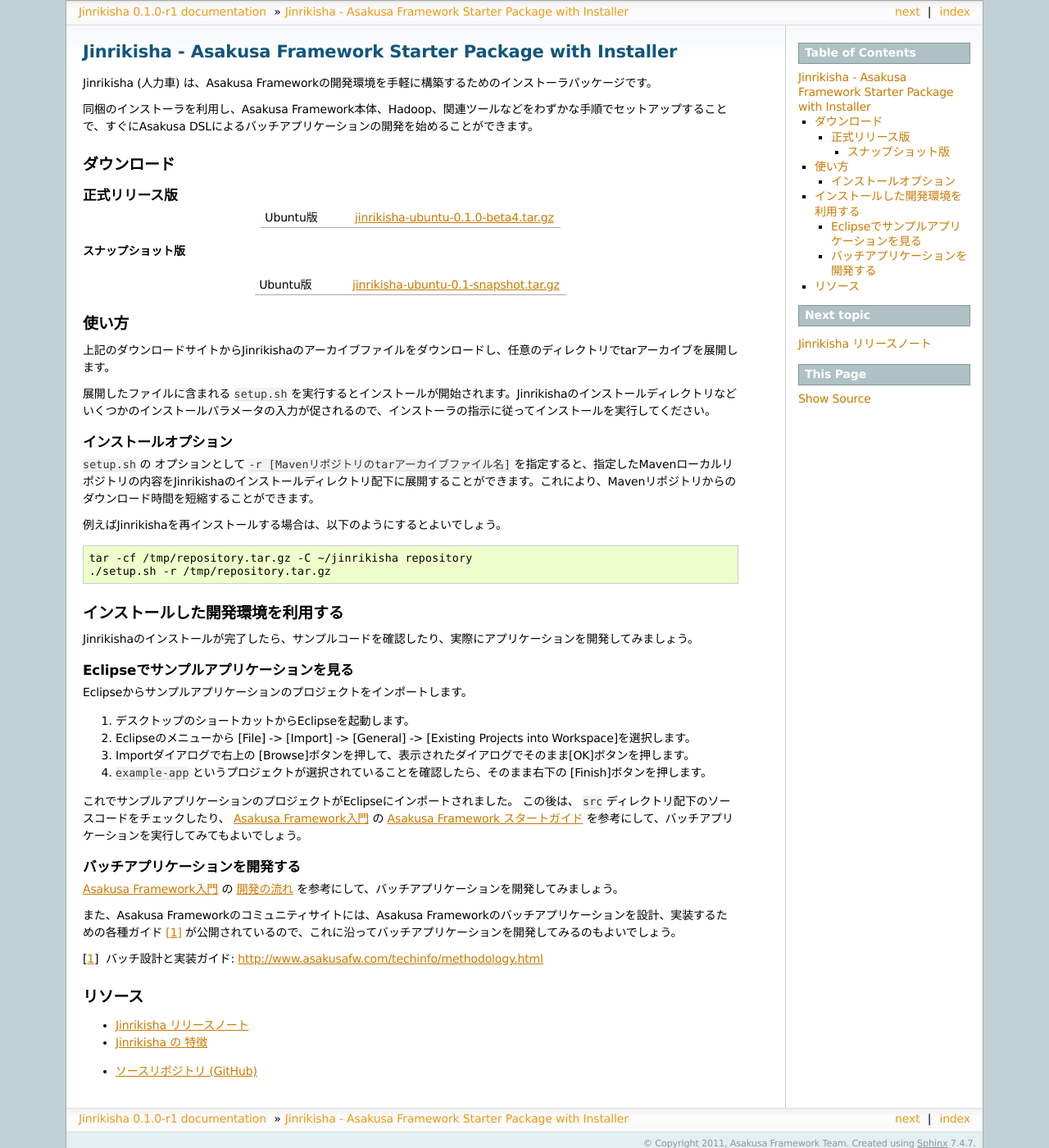
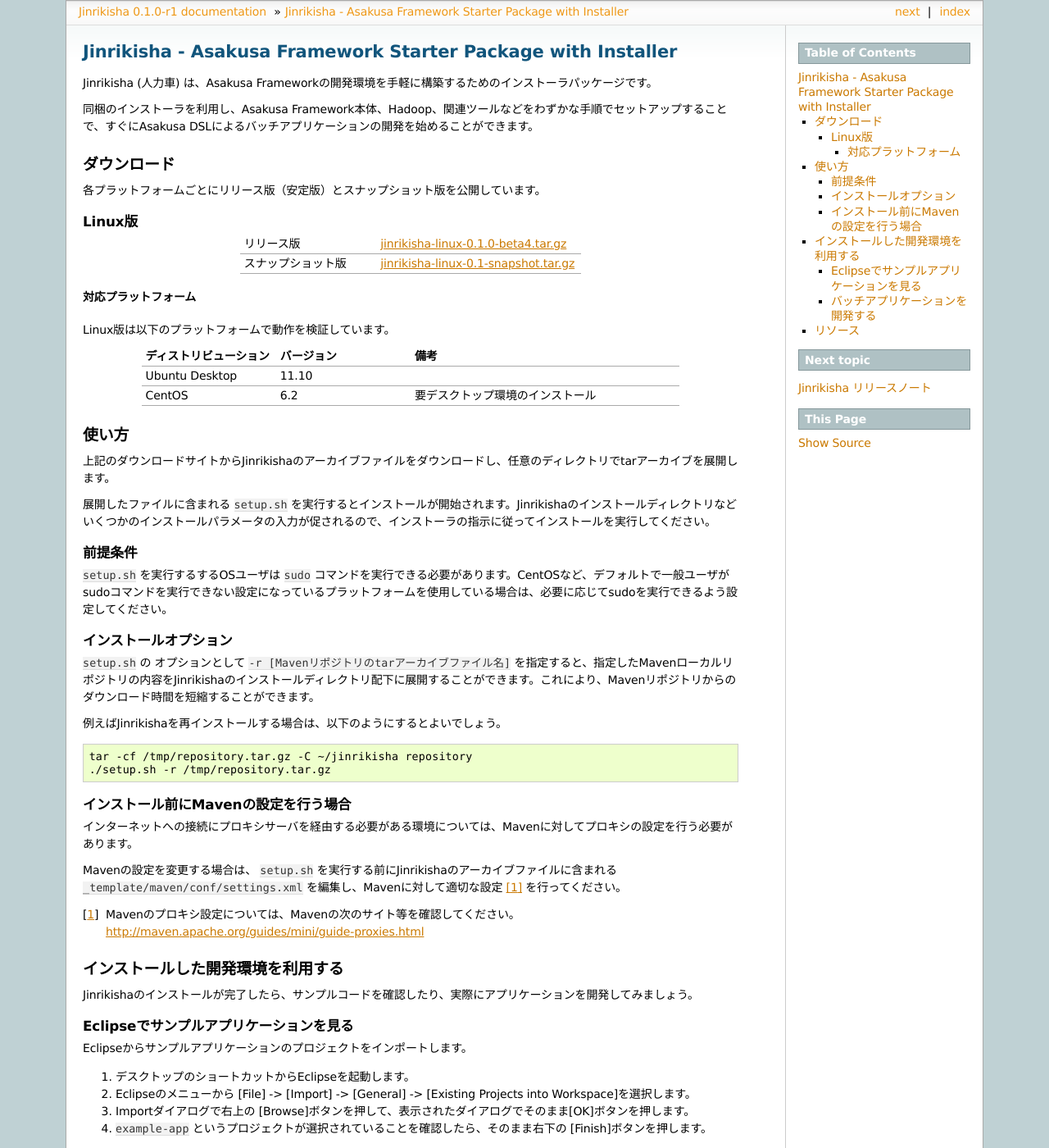
Before and after one commit to asakusafw/asakusafw-starter, a Sphinx documentation site: the page built from jinrikisha/docs/ja/source/index.rst, in a window 1280 px wide and 1400 px high. Shown: the whole window at 82% size. Built offline with Sphinx 7.4.7, drawn with Linux system fonts in a browser that asks for light colours; formulas are drawn with MathJax 3.

Commit message:
Supported CentOS and eliminated some dependencies for Ubuntu.

```diff
--- a/jinrikisha/docs/ja/source/feature.rst
+++ b/jinrikisha/docs/ja/source/feature.rst
@@ -11,9 +11,9 @@
 
 Javaのインストール
 ------------------
-Ubuntu版では、Javaのインストールが行われていない場合、 `OpenJDK`_ を自動インストールすることでJavaのインストールを自動化することができます。本格的なアプリケーションの開発時にはOpenJDKの使用は推奨しませんが、Asakusa Frameworkを簡単に試すには便利なオプションです [#]_ 。
+Ubuntu版では、Javaのインストールが行われていない場合、 `OpenJDK`_ を自動インストールすることでJavaのインストールを自動化することができます。本格的なアプリケーションの開発時にはOpenJDKの使用は推奨しませんが、Asakusa Frameworkを簡単に試すには便利なオプションです。
 
-..  [#] とりあえずOpenJDKで試用し、後からOracleJDKに切り替えることもできます。
+とりあえずOpenJDKで試用し、後からOracleJDKに切り替えることもできます。JDKを切り替える場合、Jinrikishaのインストールディレクトリ配下の ``.rikisha_profile`` に定義されているJAVA_HOMEの値を変更してください。
 
 Mavenのインストールとセットアップ
 ---------------------------------
@@ -23,6 +23,8 @@
 ----------------------------------
 HadoopはJinrikishaによって自動的にインストールされます。JinrikishaはHadoopのディストリビューションとして、 `Cloudera's Distribution including Apache Hadoop Version 3 (CDH3)`_ をイ
 ンストールします。
+
+デフォルトではHadoopはスタンドアロンモードで動作します。
 
 環境変数の設定
 --------------
@@ -37,15 +39,35 @@
 Asakusa Frameworkのインストールとサンプルアプリケーションの作成、ビルドがJinrikishaによって自動的に行われます。
 
 1つのディレクトリ配下にすべてのコンポーネントをインストール
------------------------------------------------------------
-Jinrikisha のインストール時に指定した単一のディレクトリ配下に、HadoopやEclipseなど、Asakusa Frameworkの開発に必要なすべてのコンポーネントをインストールします [#]_ 。環境を汚さない
-ため、とりあえず触ってみようという方でも安心して使えるでしょう。
+===========================================================
+Jinrikisha のインストール時に指定した単一のディレクトリ配下に、HadoopやEclipseなど、Asakusa Frameworkの開発に必要なすべてのコンポーネントをインストールします [#]_ 。既にHadoopやMavenが入っている環境と共存することなども容易になっています。
 
-また、既にHadoopやMavenが入っている環境と共存することなども容易になっています。
+..  [#] Java本体についてはOSのパッケージ管理システムの仕様に依存します。また、OSユーザのプロファイル設定ファイル( ``$HOME/.profile`` または ``$HOME/.bash_profile`` )に対する設定の追加や、デスクトップに対するショートカットを加えるような処理については、インストール時にこれらの設定を行うかどうかを選択します。
 
-例外的に、JinrikishaのインストーラがOSユーザのプロファイル設定ファイル( ``$HOME/.profile`` )やデスクトップのショートカットなどに設定を加えるような処理については、インストール時に>設定を行うかどうかを選択することができます。
+インストールディレクトリ構成
+----------------------------
+Jinrikisha のインストールディレクトリ配下の構成を以下に示します。
 
-..  [#] Java本体についてはOSのパッケージ管理システムの仕様に依存します。
+..  list-table::
+    :widths: 3 7
+    :header-rows: 1
+
+    * - ディレクトリ/ファイル
+      - 説明
+    * - ``asakusa``
+      - Asakusa Frameworkのインストールディレクトリ
+    * - ``eclipse``
+      - Eclipseのインストールディレクトリ
+    * - ``hadoop``
+      - Hadoopのインストールディレクトリ
+    * - ``maven``
+      - Mavenのインストールディレクトリ
+    * - ``repository``
+      - Mavenのローカルリポジトリ用ディレクトリ
+    * - ``workspace``
+      - Eclipseのワークスペース用ディレクトリ
+    * - ``.rikisha_profile``
+      - Jinrikshaでセットアップした各ソフトウェアの動作に必要な環境変数の設定ファイル
 
 ..  _`Asakusa Framework入門`: http://asakusafw.s3.amazonaws.com/documents/0.2/release/ja/html/introduction/index.html
 ..  _`Asakusa Framework スタートガイド`: http://asakusafw.s3.amazonaws.com/documents/0.2/release/ja/html/introduction/start-guide.html
--- a/jinrikisha/docs/ja/source/index.rst
+++ b/jinrikisha/docs/ja/source/index.rst
@@ -7,33 +7,48 @@
 
 ダウンロード
 ============
+各プラットフォームごとにリリース版（安定版）とスナップショット版を公開しています。
 
-正式リリース版
---------------
+Linux版
+-------
 ..  list-table::
-    :widths: 3 7
+    :widths: 4 6
 
-    * - Ubuntu版
-      - `jinrikisha-ubuntu-0.1.0-beta4.tar.gz`_
+    * - リリース版
+      - `jinrikisha-linux-0.1.0-beta4.tar.gz`_
+    * - スナップショット版
+      - `jinrikisha-linux-0.1-snapshot.tar.gz`_
 
-..  _`jinrikisha-ubuntu-0.1.0-beta4.tar.gz`: http://www.asakusafw.com/download/jinrikisha/ubuntu/jinrikisha-ubuntu-0.1.0-beta4.tar.gz
+..  _`jinrikisha-linux-0.1.0-beta4.tar.gz`: http://www.asakusafw.com/download/jinrikisha/linux/jinrikisha-linux-0.1.0-beta4.tar.gz
+..  _`jinrikisha-linux-0.1-snapshot.tar.gz`: http://www.asakusafw.com/download/jinrikisha/linux/jinrikisha-linux-0.1-snapshot.tar.gz
 
-スナップショット版
-~~~~~~~~~~~~~~~~~~
+対応プラットフォーム
+~~~~~~~~~~~~~~~~~~~~
+Linux版は以下のプラットフォームで動作を検証しています。
+
 ..  list-table::
-    :widths: 3 7
+    :widths: 5 5 10
+    :header-rows: 1
 
-    * - Ubuntu版
-      - `jinrikisha-ubuntu-0.1-snapshot.tar.gz`_
-
-..  _`jinrikisha-ubuntu-0.1-snapshot.tar.gz`: http://www.asakusafw.com/download/jinrikisha/ubuntu/jinrikisha-ubuntu-0.1-snapshot.tar.gz
-
+    * - ディストリビューション
+      - バージョン
+      - 備考
+    * - Ubuntu Desktop
+      - 11.10
+      -
+    * - CentOS
+      - 6.2
+      - 要デスクトップ環境のインストール
 
 使い方
 ======
 上記のダウンロードサイトからJinrikishaのアーカイブファイルをダウンロードし、任意のディレクトリでtarアーカイブを展開します。
 
 展開したファイルに含まれる ``setup.sh`` を実行するとインストールが開始されます。Jinrikishaのインストールディレクトリなどいくつかのインストールパラメータの入力が促されるので、インストーラの指示に従ってインストールを実行してください。
+
+前提条件
+--------
+``setup.sh`` を実行するするOSユーザは ``sudo`` コマンドを実行できる必要があります。CentOSなど、デフォルトで一般ユーザがsudoコマンドを実行できない設定になっているプラットフォームを使用している場合は、必要に応じてsudoを実行できるよう設定してください。
 
 インストールオプション
 ----------------------
@@ -45,6 +60,14 @@
 
     tar -cf /tmp/repository.tar.gz -C ~/jinrikisha repository
     ./setup.sh -r /tmp/repository.tar.gz
+
+インストール前にMavenの設定を行う場合
+-------------------------------------
+インターネットへの接続にプロキシサーバを経由する必要がある環境については、Mavenに対してプロキシの設定を行う必要があります。
+
+Mavenの設定を変更する場合は、 ``setup.sh`` を実行する前にJinrikishaのアーカイブファイルに含まれる ``_template/maven/conf/settings.xml`` を編集し、Mavenに対して適切な設定 [#]_ を行ってください。
+
+..  [#] Mavenのプロキシ設定については、Mavenの次のサイト等を確認してください。 http://maven.apache.org/guides/mini/guide-proxies.html
 
 インストールした開発環境を利用する
 ==================================
```
Also changed, not shown: 3 other files.
